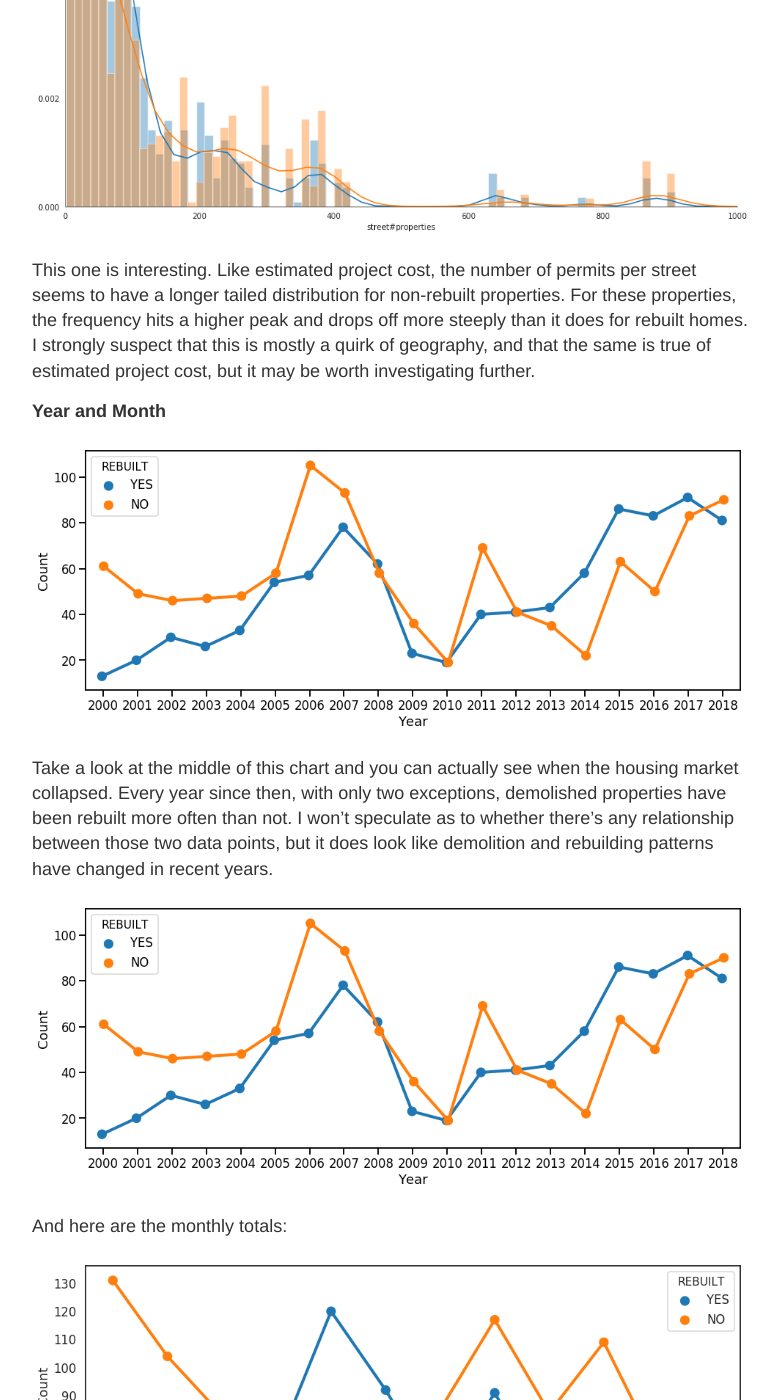
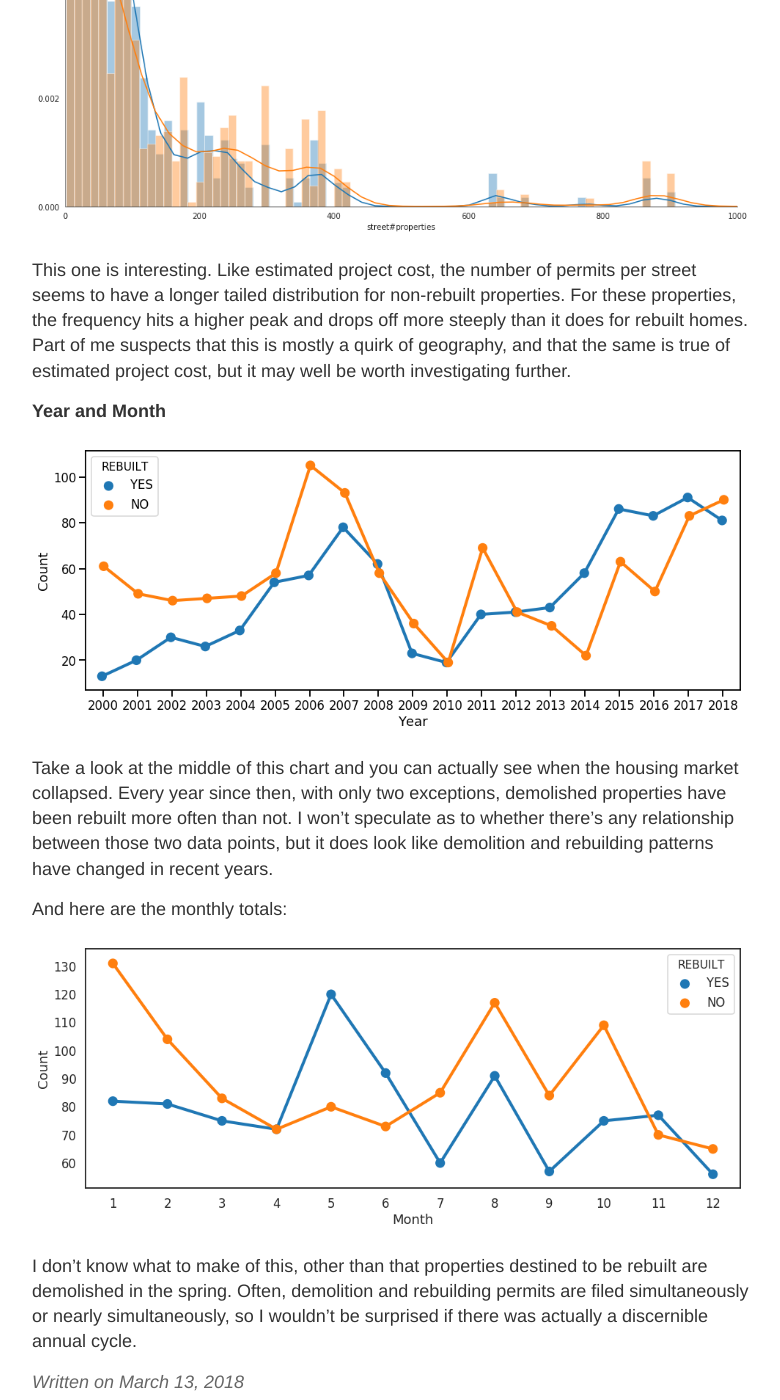
Before and after one commit to raleighquantified/raleighquantified.github.io, a Jekyll site: the page built from _posts/2018-3-13-machine-learning-demolition.md, in a window 1280 px wide and 1400 px high, scrolled down 6845 px. Shown: the whole window, without its empty margins (248-1028 px from the left). Built offline with Jekyll 4.4.1, drawn with Linux system fonts in a browser that asks for light colours; some of the changed text lies outside the part shown.

Commit message:
Update 2018-3-13-machine-learning-demolition.md

```diff
--- a/_posts/2018-3-13-machine-learning-demolition.md
+++ b/_posts/2018-3-13-machine-learning-demolition.md
@@ -88,7 +88,7 @@ The average number of crimes per street was about three times as high for unrepl
 ![_top100.yml]({{ site.baseurl }}/images/numberofproperties.png)
 
 
-This one is interesting. Like estimated project cost, the number of permits per street seems to have a longer tailed distribution for non-rebuilt properties. For these properties, the frequency hits a higher peak and drops off more steeply than it does for rebuilt homes. I strongly suspect that this is mostly a quirk of geography, and that the same is true of estimated project cost, but it may be worth investigating further.
+This one is interesting. Like estimated project cost, the number of permits per street seems to have a longer tailed distribution for non-rebuilt properties. For these properties, the frequency hits a higher peak and drops off more steeply than it does for rebuilt homes. Part of me suspects that this is mostly a quirk of geography, and that the same is true of estimated project cost, but it may well be worth investigating further.
 
 
 **Year and Month**
@@ -97,10 +97,9 @@ This one is interesting. Like estimated project cost, the number of permits per
 
 Take a look at the middle of this chart and you can actually see when the housing market collapsed. Every year since then, with only two exceptions, demolished properties have been rebuilt more often than not. I won't speculate as to whether there's any relationship between those two data points, but it does look like demolition and rebuilding patterns have changed in recent years.
 
-![_top100.yml]({{ site.baseurl }}/images/rebuilt_timeline2.png)
 
 And here are the monthly totals:
 
 ![_top100.yml]({{ site.baseurl }}/images/month.png)
 
-I don't know what to make of this, other than that properties destined to be rebuilt are demolished in the spring. Often, demolition and rebuilding permits are filed simultaneously or nearly simultaneously, so I wouldn't be surprised if there was actually a discernible yearly cycle.
+I don't know what to make of this, other than that properties destined to be rebuilt are demolished in the spring. Often, demolition and rebuilding permits are filed simultaneously or nearly simultaneously, so I wouldn't be surprised if there was actually a discernible annual cycle.
```
Also changed, not shown: other parts of _posts/2018-3-13-machine-learning-demolition.md (+1 -1 lines).
